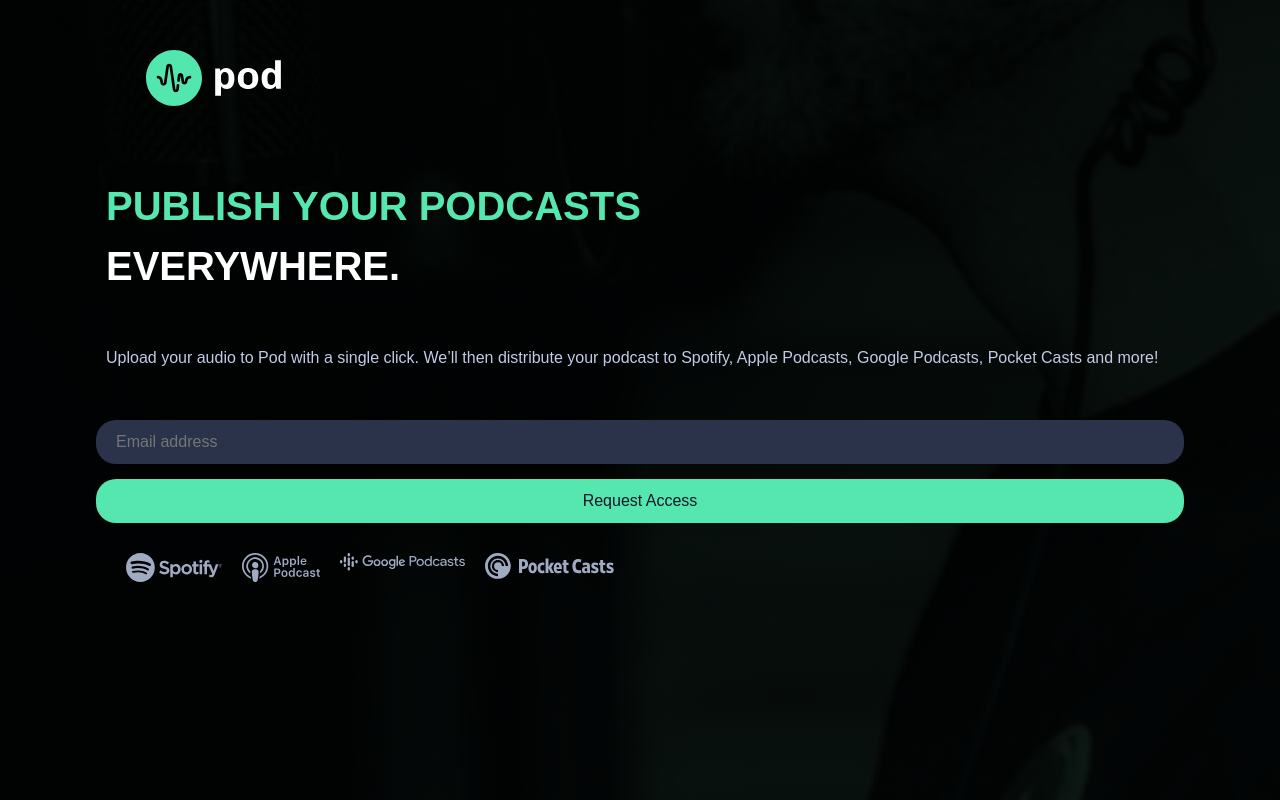
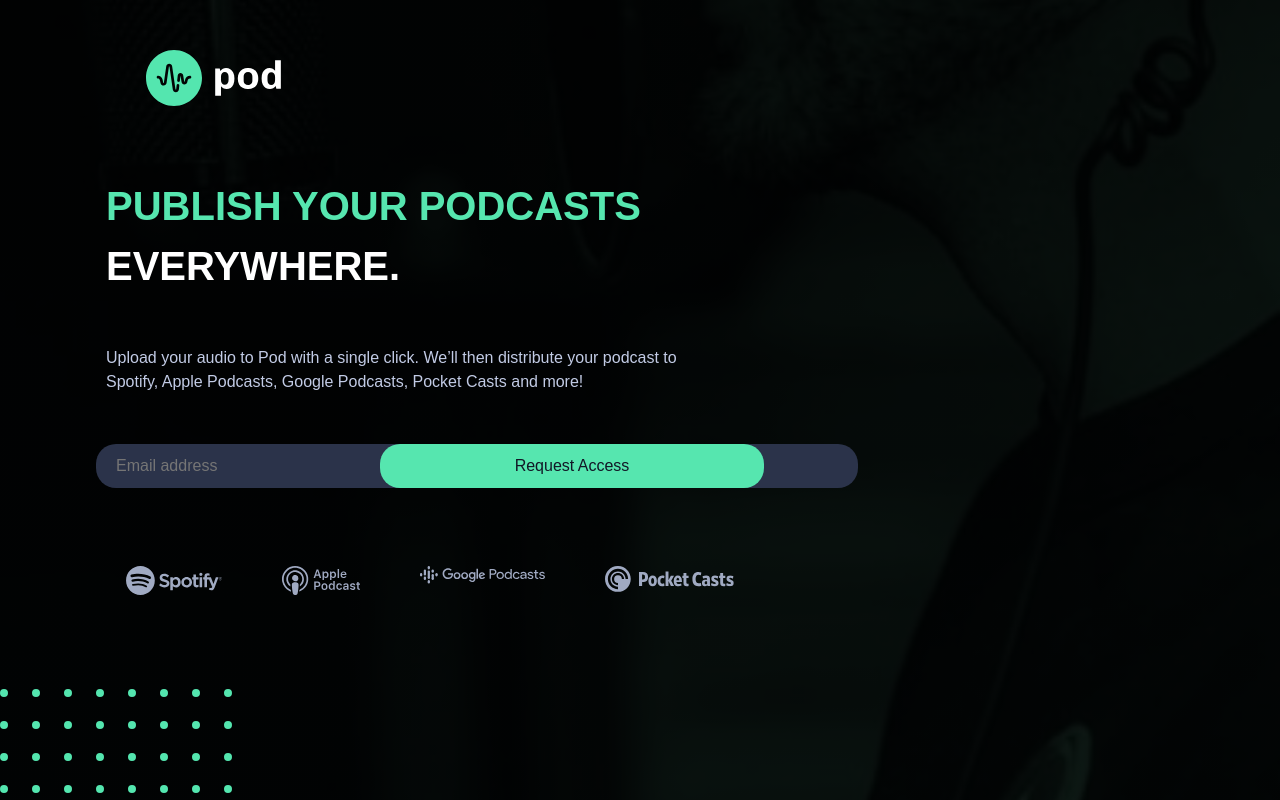
Before and after one commit to lawlawson/pod-landing-page, a plain HTML site: page starter-code/index.html in a window 1280 px wide. Drawn offline with Linux system fonts and the light colour scheme; a web font is replaced by a local one.

Commit message:
fixed layout for email and submit buttons

```diff
--- a/starter-code/index.html
+++ b/starter-code/index.html
@@ -47,8 +47,9 @@
               <li><img src="./assets/desktop/pocket-casts.svg" alt="" /></li>
             </ul>
           </div>
-          <div>
+
             <form action="">
+              <div class="cta">
               <label for="email_address"></label>
               <input
                 class="email_address"
@@ -58,8 +59,12 @@
                 placeholder="Email address"
               />
               <input class="submit" type="submit" value="Request Access" text />
+            </div>
             </form>
           </div>
+        </div>
+        <div>
+          <img class="dots" src="./assets/desktop/bg-pattern-dots.svg" alt="" />
         </div>
       </main>
     </div>
--- a/starter-code/styles/style.css
+++ b/starter-code/styles/style.css
@@ -75,13 +75,17 @@ h1 {
 
 .submit {
   padding: 10px 20px;
-  margin-top: 15px;
+  margin-top: 20px;
   background-color: var(--clr-green);
   color: var(--clr-black);
   border-radius: 20px;
   border: none;
   width: 100%;
   font-size: var(--fs-body);
+}
+
+.dots {
+  display: none;
 }
 
 /* Tablet view */
@@ -104,6 +108,7 @@ h1 {
 
 .blurb {
   text-align: left;
+  width: 56%;
 }
 
 .box {
@@ -111,4 +116,33 @@ h1 {
   flex-direction: column-reverse;
 }
 
+.cta {
+  width: 100%;
+  display: flex;
 }
+
+.email_address {
+  width: 70%;
+  position: relative;
+}
+
+.submit {
+  width: 30%;
+  position: absolute;
+  margin-left: 284px;
+}
+
+.providers {
+  margin-top: 3rem;
+}
+
+.providers li {
+  margin-right: 50px;
+}
+
+.dots {
+  display: flex;
+  margin-top: 4rem;
+}
+
+}
```
